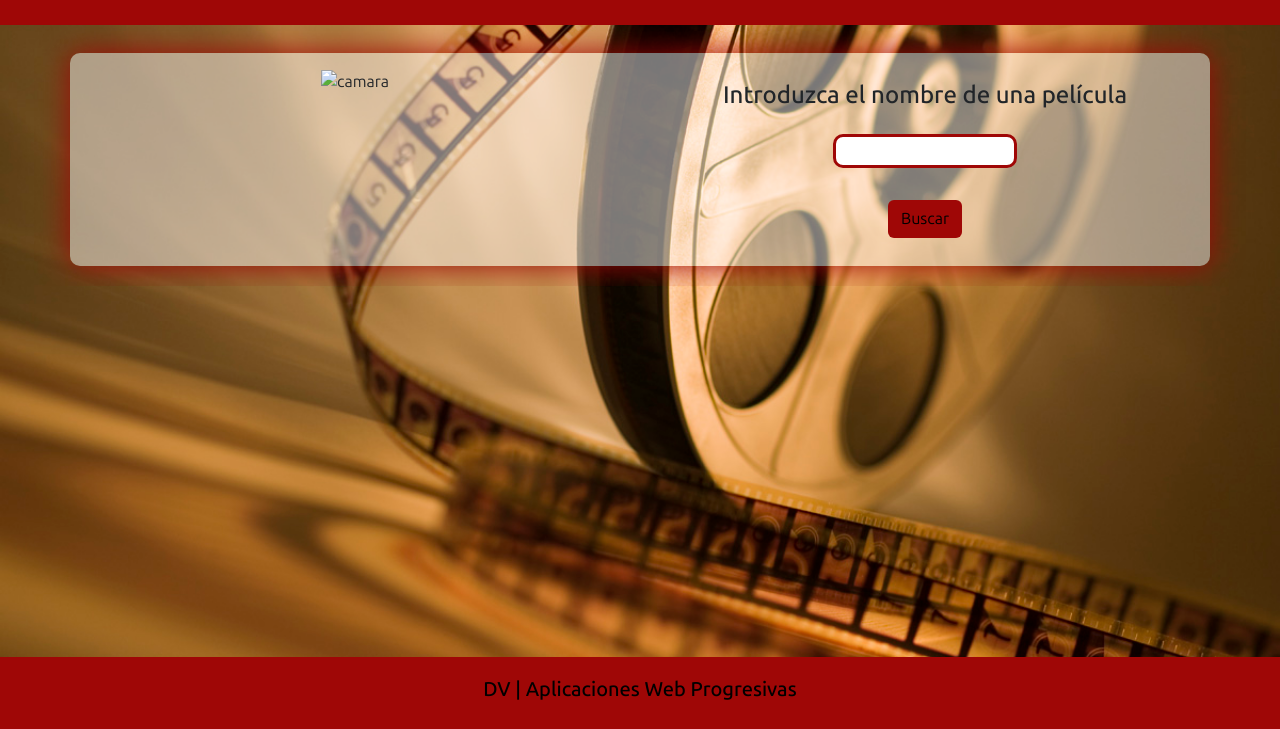
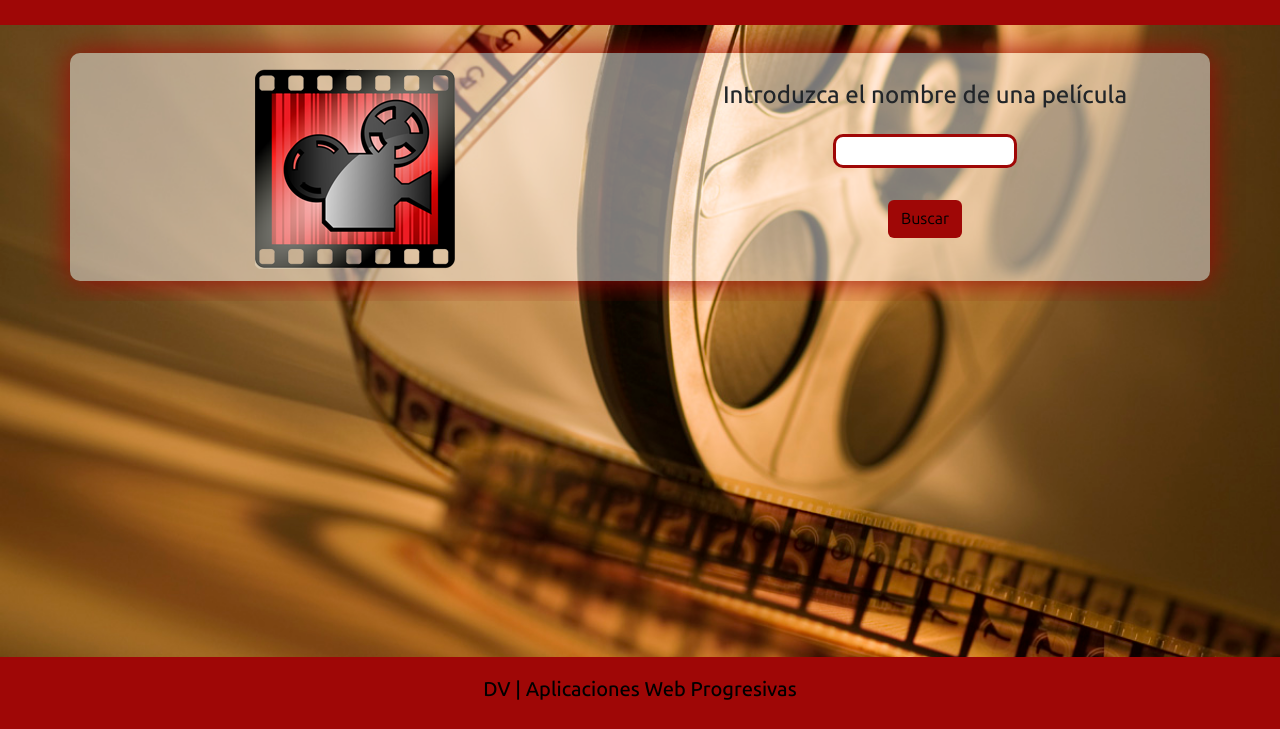
Before and after one commit to MaksimShevelev/Busqueda_de_cine, a plain HTML site: page index.html in a window 1280 px wide. Shown: the part 71-800 px from the top of the page. Drawn offline with nearby package versions, Linux system fonts and the light colour scheme; the site is published under a folder, as on GitHub Pages, so addresses that start at the root find nothing.

Commit message:
Update index.html

```diff
--- a/index.html
+++ b/index.html
@@ -6,7 +6,7 @@
     <meta name="viewport" content="width=device-width, initial-scale=1.0">
     <title>Búsqueda de Cine</title>
     <link rel="stylesheet" href="style.css">
-    <link rel="icon" href="/img/icon.png">
+    <link rel="icon" href="img/icon.png">
     <link href="https://cdn.jsdelivr.net/npm/bootstrap@5.3.3/dist/css/bootstrap.min.css" rel="stylesheet"
           integrity="sha384-QWTKZyjpPEjISv5WaRU9OFeRpok6YctnYmDr5pNlyT2bRjXh0JMhjY6hW+ALEwIH" crossorigin="anonymous">
     <script src="app.js" defer></script>
@@ -20,7 +20,7 @@
             <div class="row mb-0 mt-2">
                 <div class="col-lg-6 col-md-6 col-sm-12 mt-1 mb-1">
                     <div class="imagen mb-2 mt-1">
-                        <img src="/img/foto.png" alt="camara" class="img-fluid">
+                        <img src="img/foto.png" alt="camara" class="img-fluid">
                     </div>
                 </div>
                 <div class="col-lg-6 col-md-6 col-sm-12 mt-1 mb-1">
```
